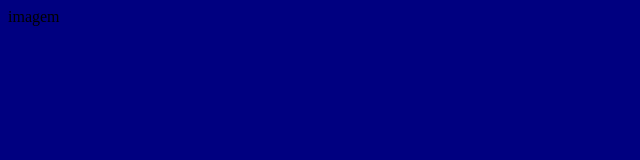
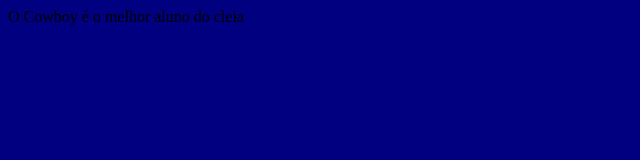
Before and after one commit to Boiadeiro9/siteEscol, a plain HTML site: page index.html in a window 1280 px wide. Shown: the whole page, without its empty margins (0-640 px from the left). Drawn offline with Linux system fonts and the light colour scheme.

Commit message:
Update index.html

```diff
--- a/index.html
+++ b/index.html
@@ -8,6 +8,7 @@
     <link rel="stylesheet" href = "style.css">
 </head>
 <body>
-<h>imagem</h>
+<h>O Cowboy é o melhor aluno do cleia
+</h>
 </body>
 </html>
```
